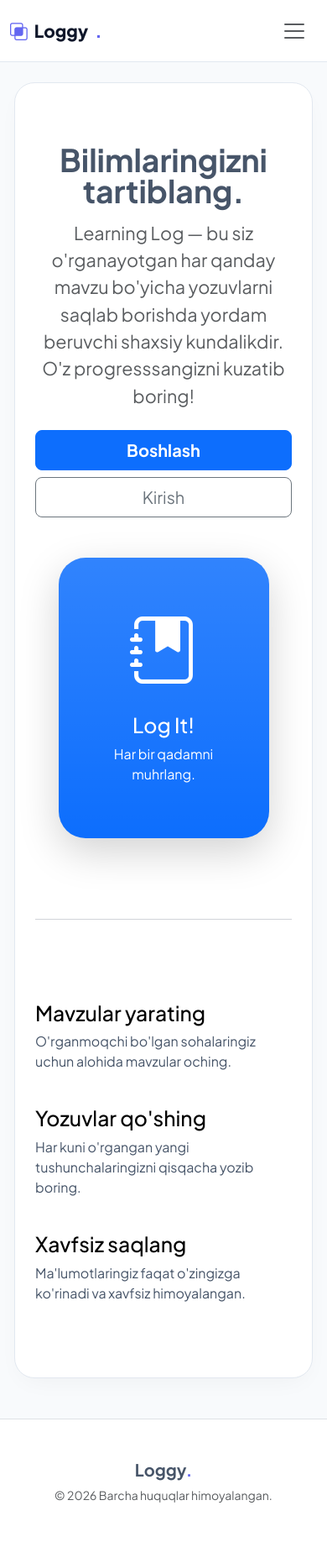
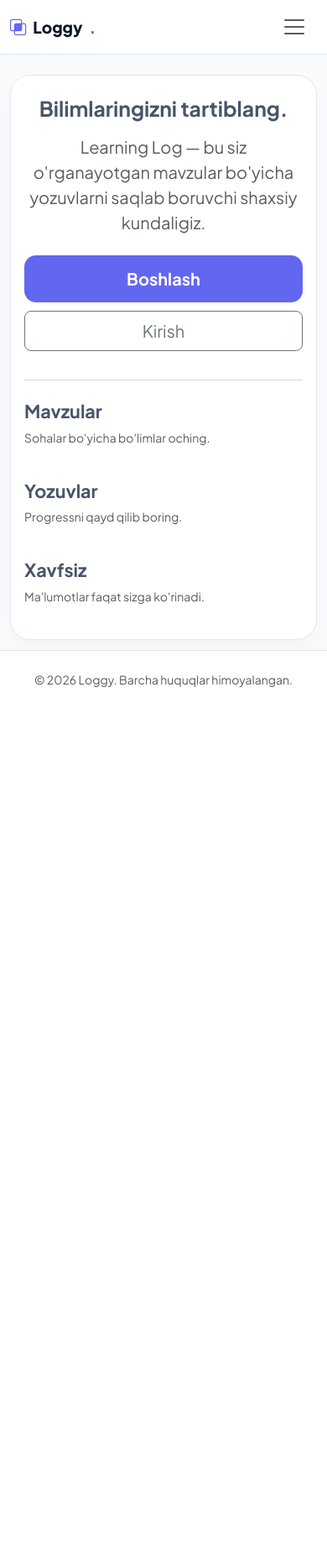
Before and after one commit to Nizomiddin2006/Learning_Log, a Django app: page / in a window 390 px wide. Shown: the whole page at 84% size. After the commit the page ends 818 px from the top, so only its background shows below. Run offline with Django 5.2, Linux system fonts and the light colour scheme.

Commit message:
Final mobile responsive UI update

```diff
--- a/learning_logs/templates/learning_logs/base.html
+++ b/learning_logs/templates/learning_logs/base.html
@@ -2,7 +2,7 @@
 <html lang="uz">
 <head>
     <meta charset="UTF-8">
-    <meta name="viewport" content="width=device-width, initial-scale=1.0">
+    <meta name="viewport" content="width=device-width, initial-scale=1.0, shrink-to-fit=no">
     <title>{% block title %}Loggy | Shaxsiy bilim kundaligi{% endblock title %}</title>
 
     <link href="https://cdn.jsdelivr.net/npm/bootstrap@5.3.2/dist/css/bootstrap.min.css" rel="stylesheet">
@@ -29,10 +29,16 @@
             overflow-x: hidden;
         }
 
-        /* Navigatsiya */
+        .navbar {
+            padding: 0.8rem 0;
+            backdrop-filter: blur(16px);
+            background: var(--nav-bg);
+            border-bottom: 1px solid var(--border);
+        }
+
         .navbar-brand {
             font-weight: 800;
-            font-size: 1.6rem;
+            font-size: 1.4rem;
             color: var(--text-heading) !important;
             display: flex;
             align-items: center;
@@ -40,24 +46,16 @@
         }
         .brand-dot { color: var(--accent); }
 
-        .navbar {
-            padding: 1rem 0;
-            backdrop-filter: blur(16px);
-            background: var(--nav-bg);
-            border-bottom: 1px solid var(--border);
-        }
-
-        /* Asosiy oq blok (Glassmorphism) */
+        /* Asosiy oq quti */
         .content-box {
             background: var(--surface);
             border-radius: 32px;
-            padding: 3.5rem;
+            padding: 3rem;
             border: 1px solid var(--border);
             box-shadow: 0 10px 30px -10px rgba(0, 0, 0, 0.05);
             animation: fadeIn 0.6s ease-out;
         }
 
-        /* Tugmalar */
         .btn-brand {
             background: var(--accent);
             color: white;
@@ -65,55 +63,33 @@
             padding: 0.8rem 1.8rem;
             border-radius: 14px;
             font-weight: 700;
-            transition: all 0.3s cubic-bezier(0.4, 0, 0.2, 1);
-        }
-        .btn-brand:hover {
-            background: #4f46e5;
-            color: white;
-            transform: translateY(-2px);
-            box-shadow: 0 10px 20px -5px rgba(99, 102, 241, 0.4);
+            transition: all 0.3s;
         }
 
-        .user-pill {
-            background: var(--accent-soft);
-            padding: 6px 16px;
-            border-radius: 100px;
-            display: flex;
-            align-items: center;
-            gap: 10px;
-        }
-
-        .logout-btn-circle {
-            width: 42px; height: 42px;
-            border-radius: 50%;
-            display: flex; align-items: center; justify-content: center;
-            background: #fff; color: #ef4444; border: 1px solid #fee2e2;
-            transition: 0.3s;
-        }
-
-        /* Mobil qurilmalar uchun (Responsive) */
+        /* MOBIL UCHUN MAXSUS TUZATISHLAR */
         @media (max-width: 768px) {
             .content-box {
-                padding: 1.5rem; /* Ichki bo'shliqni kamaytirdik */
+                padding: 1.5rem 1rem !important; /* Telefonda paddingni qisqartirdik */
                 border-radius: 24px;
-                margin: 0 5px; /* Yonlaridan ozgina masofa */
+                margin: 0 !important;
             }
             .main-container {
                 margin-top: 1.5rem;
-                margin-bottom: 3rem;
+                padding: 0 12px;
             }
-            .navbar-brand { font-size: 1.3rem; }
-            .navbar-collapse {
-                background: white;
-                margin-top: 1rem;
-                padding: 1rem;
-                border-radius: 15px;
-                box-shadow: 0 10px 20px rgba(0,0,0,0.05);
+            .navbar-brand { font-size: 1.2rem; }
+
+            /* Tugmalarni mobilga moslash */
+            .btn-lg, .btn-brand {
+                width: 100%;
+                margin-bottom: 10px;
+                display: block;
             }
+            .d-grid { gap: 0 !important; }
         }
 
         @keyframes fadeIn {
-            from { opacity: 0; transform: translateY(15px); }
+            from { opacity: 0; transform: translateY(10px); }
             to { opacity: 1; transform: translateY(0); }
         }
     </style>
@@ -133,26 +109,19 @@
             <div class="collapse navbar-collapse" id="navbarNav">
                 <ul class="navbar-nav me-auto ps-lg-4">
                     <li class="nav-item">
-                        <a class="nav-link fw-semibold px-3 text-dark" href="{% url 'learning_logs:topics' %}">
-                            <i class="bi bi-stack me-1"></i> Mavzular
-                        </a>
+                        <a class="nav-link fw-semibold px-3 text-dark" href="{% url 'learning_logs:topics' %}">Mavzular</a>
                     </li>
                 </ul>
 
-                <div class="d-flex flex-column flex-lg-row align-items-lg-center gap-3">
+                <div class="d-flex flex-column flex-lg-row align-items-lg-center gap-2">
                     {% if user.is_authenticated %}
-                        <div class="user-pill">
-                            <i class="bi bi-person-circle text-accent fs-5"></i>
-                            <span class="fw-bold text-dark fs-6">{{ user.username }}</span>
-                        </div>
+                        <span class="fw-bold px-3 d-none d-lg-inline">{{ user.username }}</span>
                         <form action="{% url 'user:logout' %}" method="post" class="m-0">
                             {% csrf_token %}
-                            <button type="submit" class="logout-btn-circle" title="Chiqish">
-                                <i class="bi bi-power"></i>
-                            </button>
+                            <button type="submit" class="btn btn-outline-danger w-100">Chiqish</button>
                         </form>
                     {% else %}
-                        <a href="{% url 'user:login' %}" class="btn btn-link text-decoration-none text-dark fw-bold">Kirish</a>
+                        <a href="{% url 'user:login' %}" class="btn btn-link text-dark fw-bold">Kirish</a>
                         <a href="{% url 'user:register' %}" class="btn btn-brand">Boshlash</a>
                     {% endif %}
                 </div>
@@ -163,12 +132,6 @@
     <main class="container main-container">
         <div class="row justify-content-center">
             <div class="col-xl-8 col-lg-10 col-12">
-                {% if request.resolver_match.url_name != 'index' %}
-                    <a href="javascript:history.back()" class="text-decoration-none text-muted mb-3 d-inline-block fw-bold small">
-                        <i class="bi bi-arrow-left"></i> ORQAGA QAYTISH
-                    </a>
-                {% endif %}
-
                 <div class="content-box">
                     {% block content %}{% endblock content %}
                 </div>
@@ -176,11 +139,8 @@
         </div>
     </main>
 
-    <footer class="text-center mt-auto py-5 border-top bg-white">
-        <div class="container">
-            <h5 class="fw-bold">Loggy<span class="brand-dot">.</span></h5>
-            <p class="text-muted small">© 2026 Barcha huquqlar himoyalangan.</p>
-        </div>
+    <footer class="text-center mt-auto py-4 border-top bg-white">
+        <p class="text-muted small mb-0">© 2026 Loggy. Barcha huquqlar himoyalangan.</p>
     </footer>
 
     <script src="https://cdn.jsdelivr.net/npm/bootstrap@5.3.2/dist/js/bootstrap.bundle.min.js"></script>
--- a/learning_logs/templates/learning_logs/index.html
+++ b/learning_logs/templates/learning_logs/index.html
@@ -1,52 +1,38 @@
 {% extends "learning_logs/base.html" %}
 
 {% block content %}
-<div class="row align-items-center py-5">
-    <div class="col-lg-7 text-center text-lg-start">
-        <h1 class="display-3 fw-bold lh-1 mb-3">Bilimlaringizni tartiblang.</h1>
-        <p class="col-lg-10 fs-4 text-muted">
-            Learning Log — bu siz o'rganayotgan har qanday mavzu bo'yicha yozuvlarni saqlab borishda yordam beruvchi shaxsiy kundalikdir. O'z progresssangizni kuzatib boring!
+<div class="row align-items-center">
+    <div class="col-lg-12 text-center text-lg-start">
+        <h1 class="display-5 fs-2 fw-bold mb-3">Bilimlaringizni tartiblang.</h1>
+        <p class="fs-5 text-muted mb-4">
+            Learning Log — bu siz o'rganayotgan mavzular bo'yicha yozuvlarni saqlab boruvchi shaxsiy kundaligiz.
         </p>
 
-        <div class="d-grid gap-2 d-md-flex justify-content-md-start mt-4">
+        <div class="d-grid gap-2 d-md-flex justify-content-md-start">
             {% if not user.is_authenticated %}
-                <a href="{% url 'user:register' %}" class="btn btn-primary btn-lg px-4 me-md-2 fw-bold">Boshlash</a>
-                <a href="{% url 'user:login' %}" class="btn btn-outline-secondary btn-lg px-4">Kirish</a>
+                <a href="{% url 'user:register' %}" class="btn btn-brand btn-lg">Boshlash</a>
+                <a href="{% url 'user:login' %}" class="btn btn-outline-secondary btn-lg">Kirish</a>
             {% else %}
-                <a href="{% url 'learning_logs:topics' %}" class="btn btn-primary btn-lg px-4 fw-bold">Mavzularimni ko'rish</a>
+                <a href="{% url 'learning_logs:topics' %}" class="btn btn-brand btn-lg">Mavzularim</a>
             {% endif %}
-        </div>
-    </div>
-
-    <div class="col-10 col-sm-8 col-lg-5 mx-auto mt-5 mt-lg-0">
-        <div class="p-5 bg-primary bg-gradient text-white rounded-5 shadow-lg text-center">
-            <i class="bi bi-journal-bookmark-fill" style="font-size: 5rem;"></i>
-            <h2 class="mt-3">Log It!</h2>
-            <p>Har bir qadamni muhrlang.</p>
         </div>
     </div>
 </div>
 
-<hr class="my-5">
+<hr class="my-4">
 
-<div class="row g-4 py-5 row-cols-1 row-cols-lg-3">
-    <div class="col d-flex align-items-start">
-        <div>
-            <h3 class="fs-2 text-body-emphasis">Mavzular yarating</h3>
-            <p>O'rganmoqchi bo'lgan sohalaringiz uchun alohida mavzular oching.</p>
-        </div>
+<div class="row g-4 row-cols-1 row-cols-md-3">
+    <div class="col">
+        <h4 class="fw-bold">Mavzular</h4>
+        <p class="small text-muted">Sohalar bo'yicha bo'limlar oching.</p>
     </div>
-    <div class="col d-flex align-items-start">
-        <div>
-            <h3 class="fs-2 text-body-emphasis">Yozuvlar qo'shing</h3>
-            <p>Har kuni o'rgangan yangi tushunchalaringizni qisqacha yozib boring.</p>
-        </div>
+    <div class="col">
+        <h4 class="fw-bold">Yozuvlar</h4>
+        <p class="small text-muted">Progressni qayd qilib boring.</p>
     </div>
-    <div class="col d-flex align-items-start">
-        <div>
-            <h3 class="fs-2 text-body-emphasis">Xavfsiz saqlang</h3>
-            <p>Ma'lumotlaringiz faqat o'zingizga ko'rinadi va xavfsiz himoyalangan.</p>
-        </div>
+    <div class="col">
+        <h4 class="fw-bold">Xavfsiz</h4>
+        <p class="small text-muted">Ma'lumotlar faqat sizga ko'rinadi.</p>
     </div>
 </div>
 {% endblock content %}
```
Also changed, not shown: user/templates/users/login.html (+14 -62 lines).
